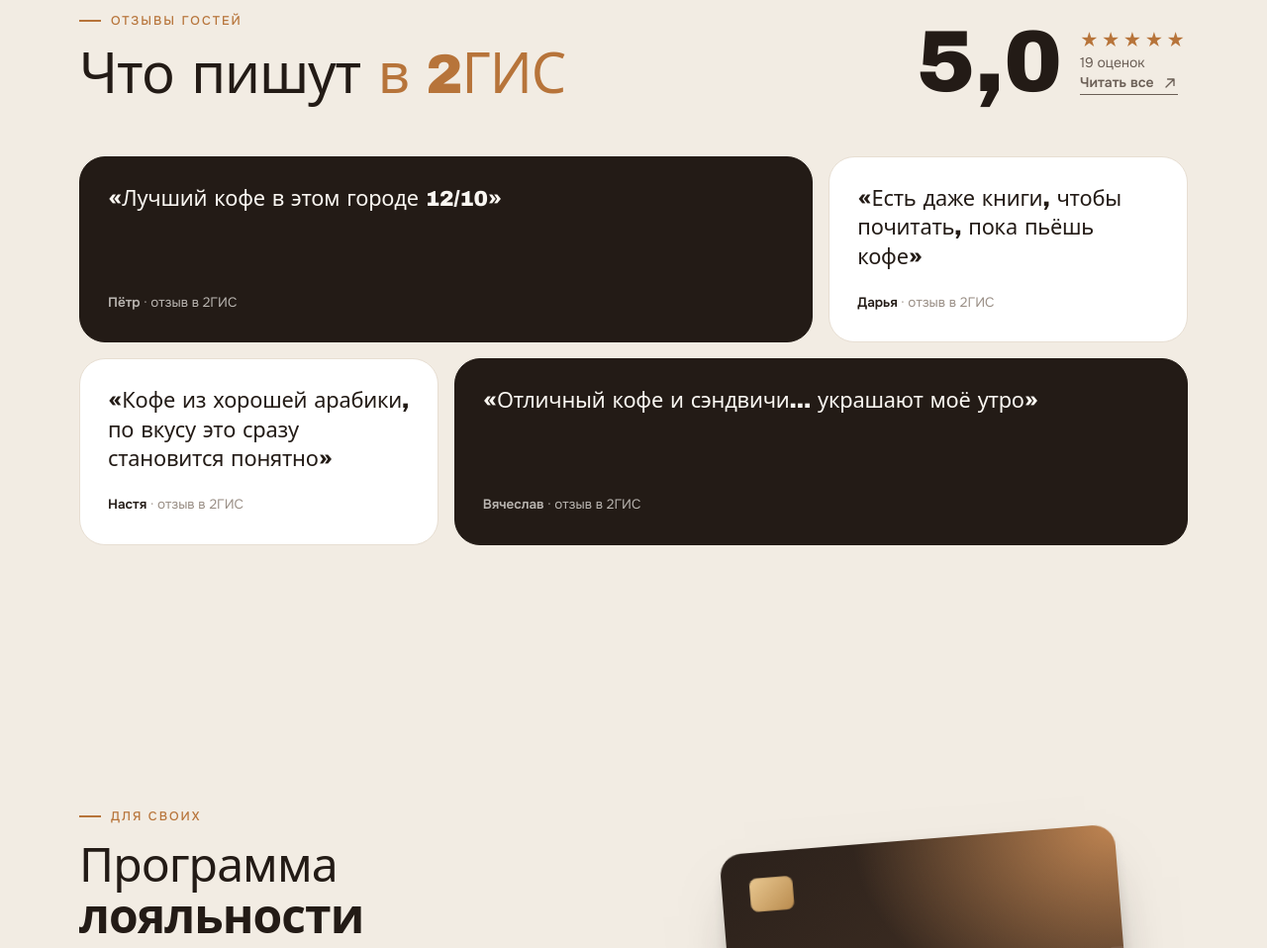
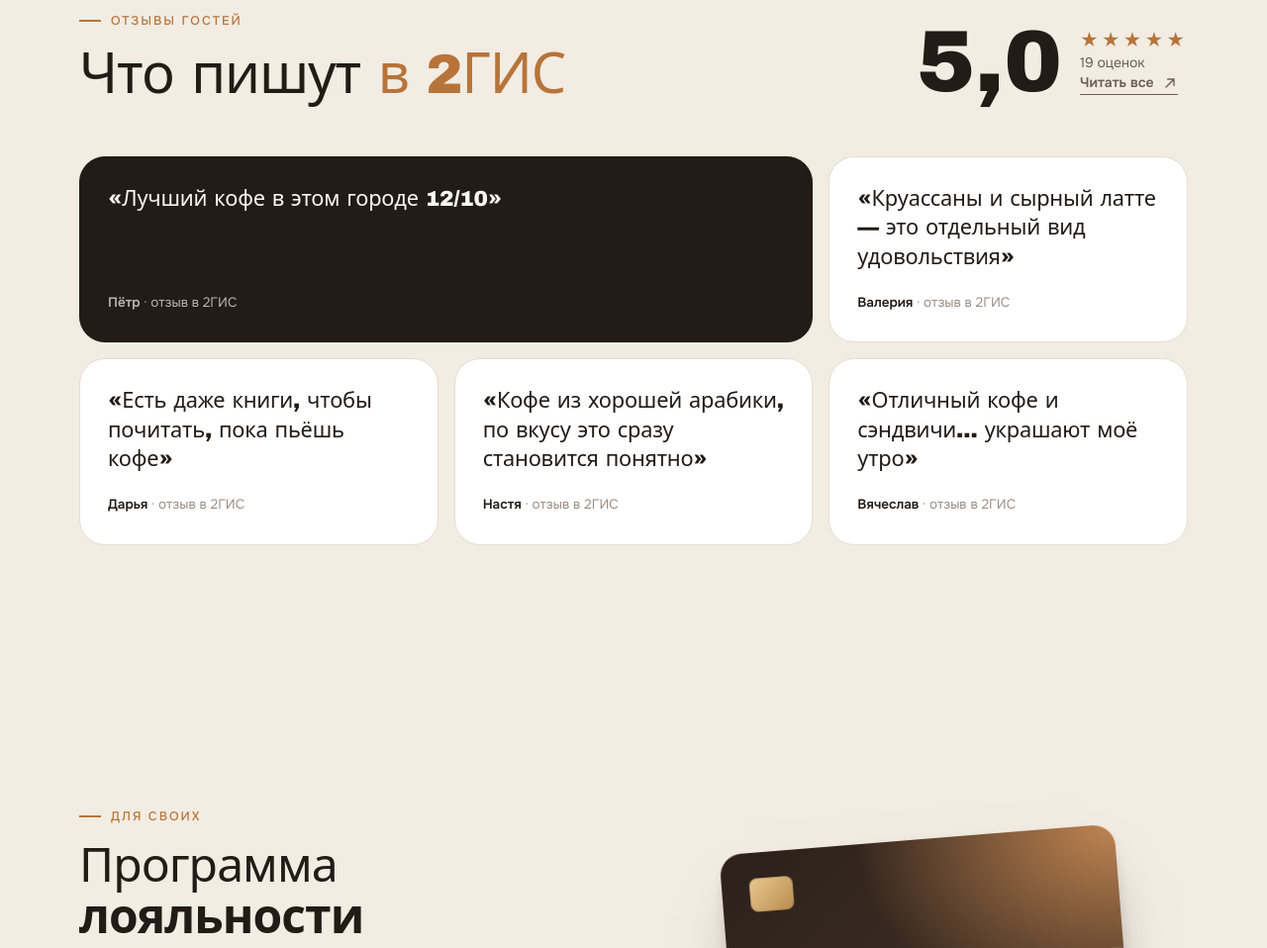
Before and after one commit to deckkk491-creator/portfolio, a plain HTML site: page sites/coffee-k/index.html in a window 1280 px wide. Shown: the part 4504-5462 px from the top of the page at 99% size. Drawn offline with Linux system fonts and the light colour scheme; a web font is replaced by a local one.

Commit message:
Кофейня «К»: вернул отзыв Валерии из 2ГИС
Co-Authored-By: Claude Opus 5.5 <noreply@anthropic.com>
Claude-Session: https://claude.ai/code/session_01RmMrRZsoQs6JUNKytQkr8Z

```diff
--- a/sites/coffee-k/index.html
+++ b/sites/coffee-k/index.html
@@ -82,9 +82,10 @@
     <div class="rating" data-reveal><b>5,0</b><span><span class="st">★★★★★</span><br>19 оценок<br><a class="link" href="https://2gis.ru/tambov/firm/70000001083613209/tab/reviews" target="_blank" rel="noopener">Читать все <svg viewBox="0 0 20 20" aria-hidden="true"><path d="M7 5h8v8M15 5 5 15" fill="none" stroke="currentColor" stroke-width="1.7" stroke-linecap="round" stroke-linejoin="round"/></svg></a></span></div></div>
   <div class="quotes">
     <figure class="q wide" data-reveal><blockquote>«Лучший кофе в этом городе 12/10»</blockquote><figcaption><b>Пётр</b> · отзыв в 2ГИС</figcaption></figure>
+    <figure class="q" data-reveal style="--d:.08s"><blockquote>«Круассаны и сырный латте — это отдельный вид удовольствия»</blockquote><figcaption><b>Валерия</b> · отзыв в 2ГИС</figcaption></figure>
     <figure class="q" data-reveal><blockquote>«Есть даже книги, чтобы почитать, пока пьёшь кофе»</blockquote><figcaption><b>Дарья</b> · отзыв в 2ГИС</figcaption></figure>
     <figure class="q" data-reveal style="--d:.08s"><blockquote>«Кофе из хорошей арабики, по вкусу это сразу становится понятно»</blockquote><figcaption><b>Настя</b> · отзыв в 2ГИС</figcaption></figure>
-    <figure class="q wide" data-reveal style="--d:.16s"><blockquote>«Отличный кофе и сэндвичи… украшают моё утро»</blockquote><figcaption><b>Вячеслав</b> · отзыв в 2ГИС</figcaption></figure>
+    <figure class="q" data-reveal style="--d:.16s"><blockquote>«Отличный кофе и сэндвичи… украшают моё утро»</blockquote><figcaption><b>Вячеслав</b> · отзыв в 2ГИС</figcaption></figure>
   </div>
 </div></section>
 <section class="sec paper loyal" id="loyalty"><div class="wrap split">
```
